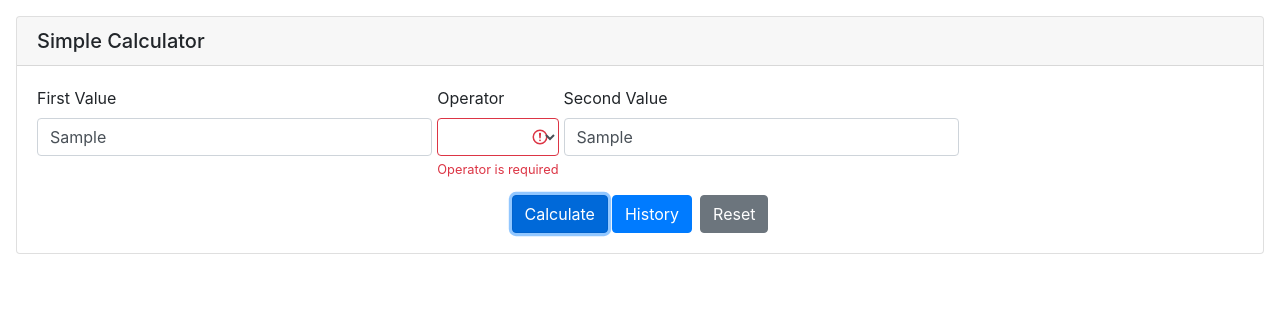
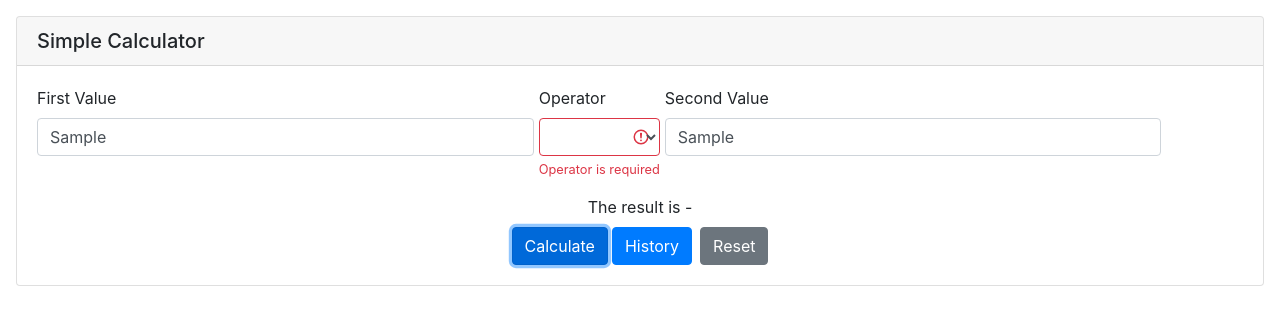
Before and after one commit to alexprinceraja/SimpleCalc-UI, an Angular app: page / in a window 1280 px wide. Both pictures are taken after typing "Sample", "Sample" into the empty fields and a click on the button "Calculate". Shown: the top 322 px of the page. Built offline with nearby package versions, Linux system fonts and the light colour scheme.

Commit message:
UI Issue Fixes

```diff
--- a/src/app/app.component.html
+++ b/src/app/app.component.html
@@ -4,7 +4,7 @@
     <form [formGroup]="simpleCalculatorForm">
       <div class="form-row">
 
-              <div class="form-group col-4">
+        <div class="form-group col-5">
           <label>First Value</label>
           <input type="text" formControlName="firstValue" (keypress)="onlyDigits($event)" class="form-control"
             [ngClass]="{ 'is-invalid': submitted && f.firstValue.errors }" />
@@ -12,7 +12,7 @@
             <div *ngIf="f.firstValue.errors.required">Value is required</div>
           </div>
         </div>
-              <div class="form-group co1-2">
+        <div class="form-group co1">
           <label>Operator</label>
           <select formControlName="operator" class="form-control"
             [ngClass]="{ 'is-invalid': submitted && f.operator.errors }">
@@ -26,18 +26,17 @@
             <div *ngIf="f.operator.errors.required">Operator is required</div>
           </div>
         </div>
-              <div class="form-group col-4">
+        <div class="form-group col-5">
           <label>Second Value</label>
-                  <input type="text" formControlName="secondValue" (keypress)="onlyDigits($event)"
-                      class="form-control" [ngClass]="{ 'is-invalid': submitted && f.secondValue.errors }" />
+          <input type="text" formControlName="secondValue" (keypress)="onlyDigits($event)" class="form-control"
+            [ngClass]="{ 'is-invalid': submitted && f.secondValue.errors }" />
           <div *ngIf="submitted && f.secondValue.errors" class="invalid-feedback">
             <div *ngIf="f.secondValue.errors.required">Value is required</div>
           </div>
         </div>
-              <div class="form-group col-2 text-center">
-                  <br>
-                  <label><b>{{ result }}</b></label>
       </div>
+      <div *ngIf="submitted" class="text-center">
+        <label>The result is - <b>{{ result }}</b></label>
       </div>
       <div class="text-center">
         <button class="btn btn-primary mr-1" (click)="Calculate()">Calculate</button>
--- a/src/app/app.component.ts
+++ b/src/app/app.component.ts
@@ -64,7 +64,6 @@ export class AppComponent implements OnInit {
 
   // method is implemented to fetch a history details from backend
   showHistory() {
-    this.submitted = false;
     this.service.getHistory().subscribe(data => {
       this.calcHistory = data;
     })
```
Also changed, not shown: src/app/calculatorservice.service.ts (+5 -5 lines). Lines whose indentation alone changed are shown as unchanged.
